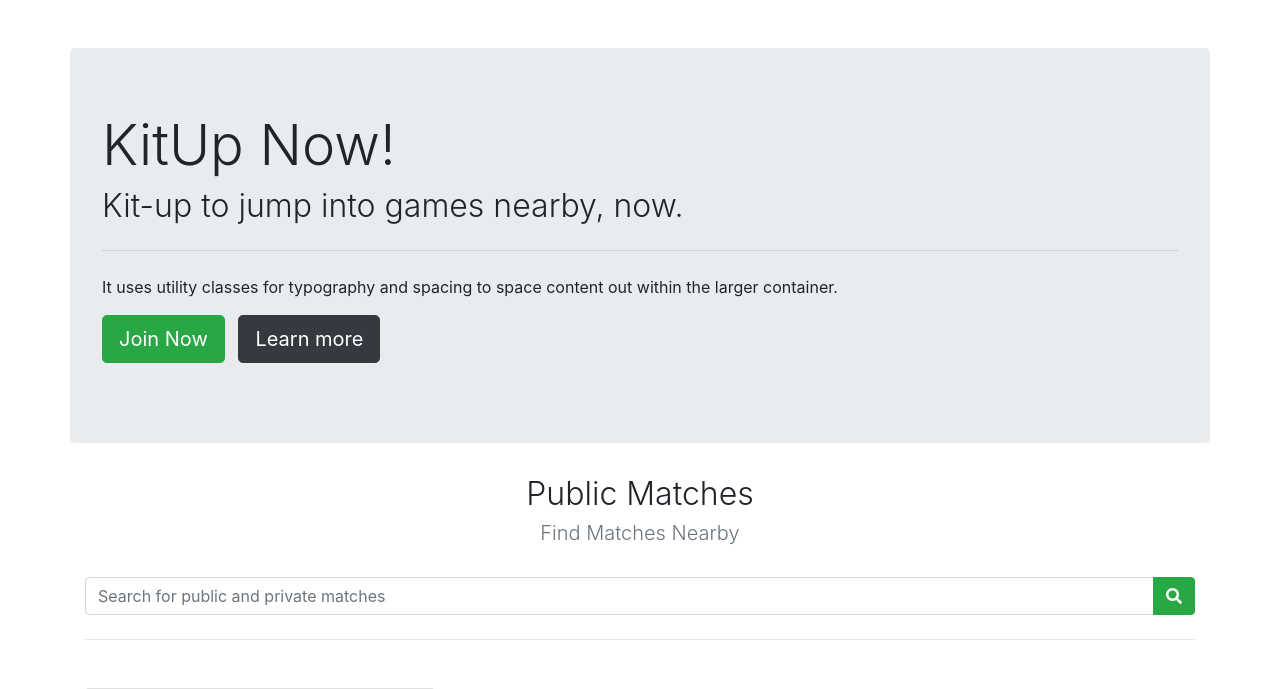
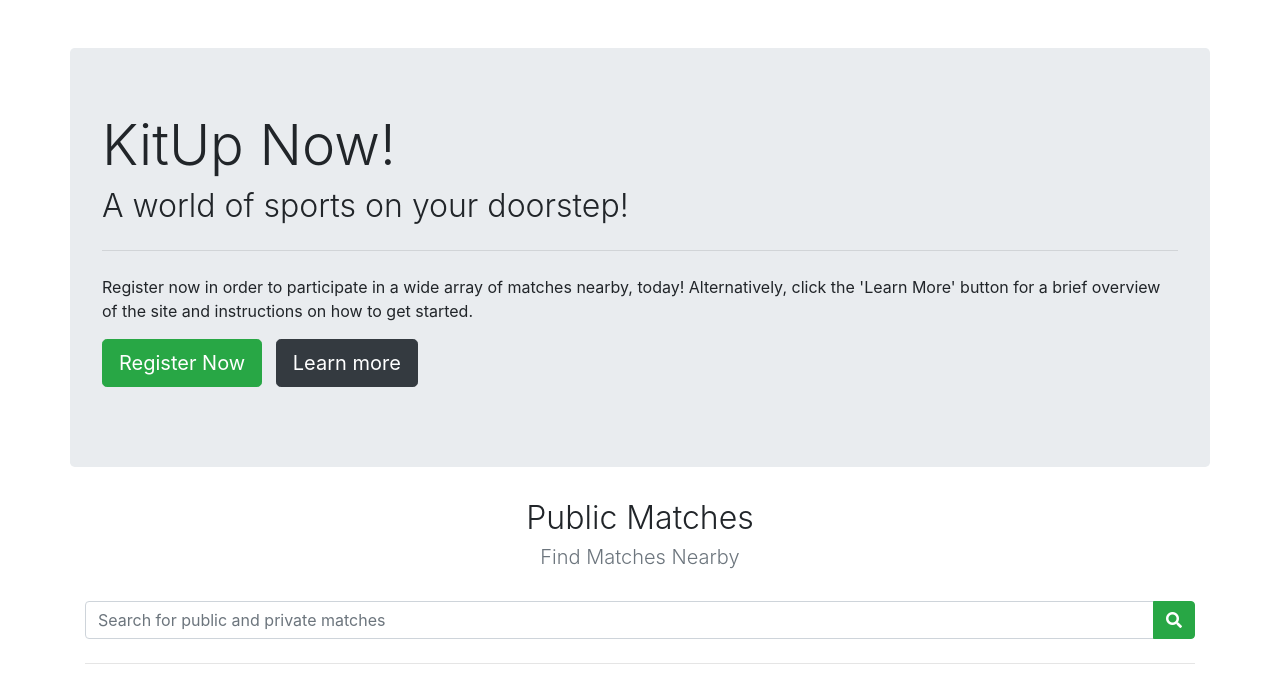
Before and after one commit to dans-acc/kitup-assignment, a Django app: page / in a window 1280 px wide. Shown: the part 56-745 px from the top of the page. Run offline with Django 3.2, Linux system fonts and the light colour scheme; grey boxes labelled with a size stand in for pictures from a placeholder-image service; some libraries are stand-ins or nearby versions.

Commit message:
Started implementing the index.html page

```diff
--- a/kitup/views.py
+++ b/kitup/views.py
@@ -145,6 +145,7 @@ def user_report(request, reported_user_id):
 
 
 # The match creation form.
+@login_required
 def match_create(request):
     match_create_form = MatchForm()
     cd = {'match_creation_form': match_create_form}
--- a/templates/kitup/index.html
+++ b/templates/kitup/index.html
@@ -17,24 +17,50 @@
 		<div class="col jumbotron">
 
 			<!-- Define the heading for the page. -->
-			<h1 class="display-4">KitUp Now!</h1>
-			<h2 class="load font-weight-light">Kit-up to jump into games nearby, now.</h2>
+			<h1 class="display-4">
+				{% if user.is_authenticated %}
+					KitUp
+				{% else %}
+					KitUp Now!
+				{% endif %}
+			</h1>
+			<h2 class="load font-weight-light">
+				{% if user.is_authenticated %}
+					Hello, {{ user.username }}! Are you Ready?
+				{% else %}
+					A world of sports on your doorstep!
+				{% endif %}
+			</h2>
 
 			<!-- Split the jumbotron. -->
 			<hr class="my-4">
 
-			<!-- Display options for the user. -->
-			<p>It uses utility classes for typography and spacing to space content out within the larger container.</p>
+			<!-- Display the appropriate messages in the jumbotron. -->
+			<p>
+				{% if user.is_authenticated %}
+					Create or select a match in order to get started!
+				{% else %}
+					Register now in order to participate in a wide array of matches nearby, today! Alternatively, click the 'Learn More' button for a brief overview of the site and instructions on how to get started.
+				{% endif %}
+			</p>
+
+			<!-- Display the appropriate buttons depending on whether or not the user
+			is authenticated. -->
 			<p class="lead">
-				<a class="btn btn-success btn-lg mr-2" href="#" role="button">Join Now</a>
-				<a class="btn btn-dark btn-lg" href="#" role="button">Learn more</a>
+				{% if user.is_authenticated %}
+					<a class="btn btn-success btn-lg mr-2" href="{% url 'kitup:match_create' %}" role="button">Create Match</a>
+					<a class="btn btn-dark btn-lg" href="#public_matches" role="button">Join Match</a>
+				{% else %}
+					<a class="btn btn-success btn-lg mr-2" href="{% url 'kitup:user_register' %}" role="button">Register Now</a>
+					<a class="btn btn-dark btn-lg" href="#" role="button">Learn more</a>
+				{% endif %}
 			</p>
 
 		</div>
 	</div>
 
 	<!-- Display the heading for the index page. -->
-	<div class="row">
+	<div id="public_matches" class="row">
 		<div class="col-lg-12 text-center">
 			<h2 class="font-weight-light">Public Matches</h2>
 			<h5 class="font-weight-light text-muted">Find Matches Nearby</h5>
```
